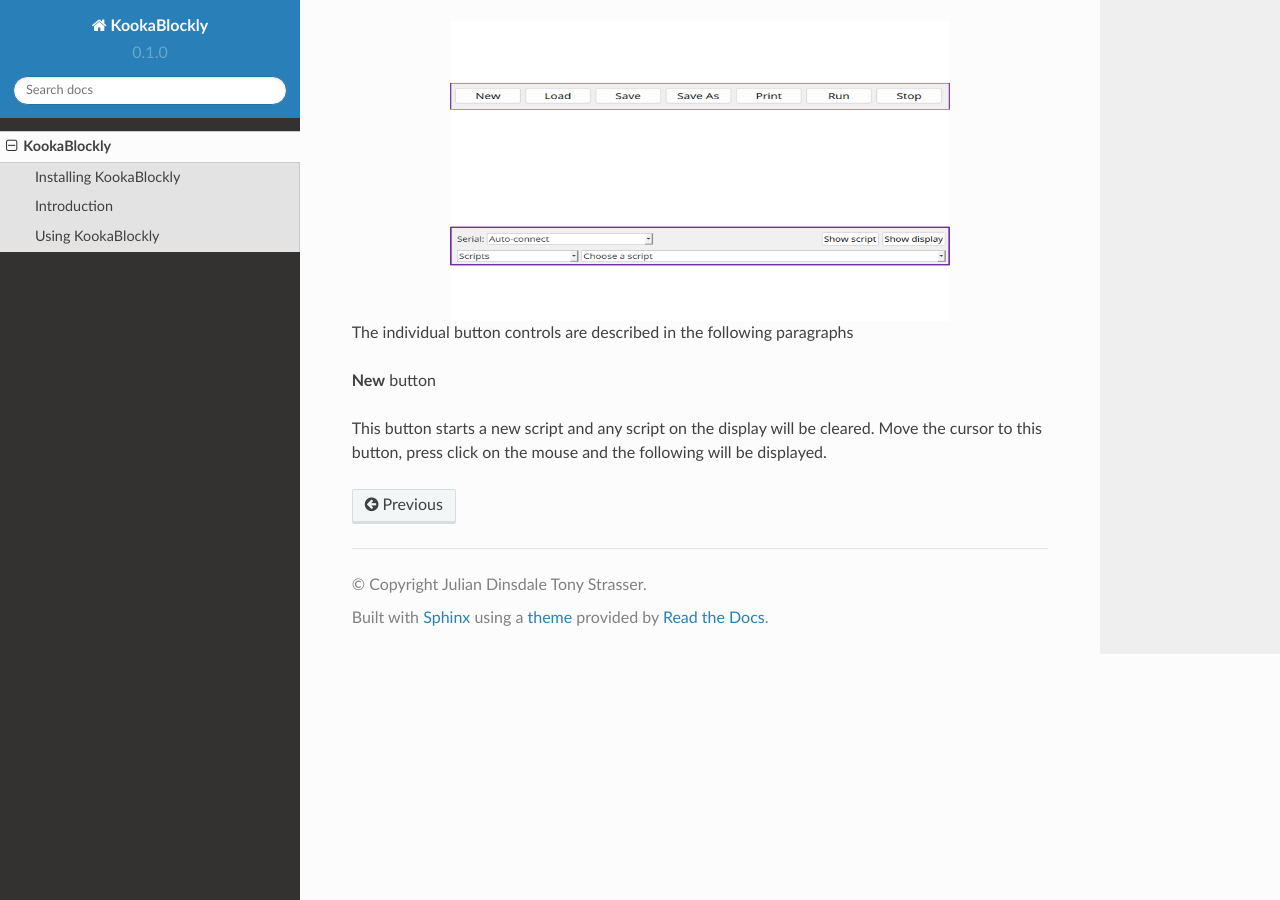
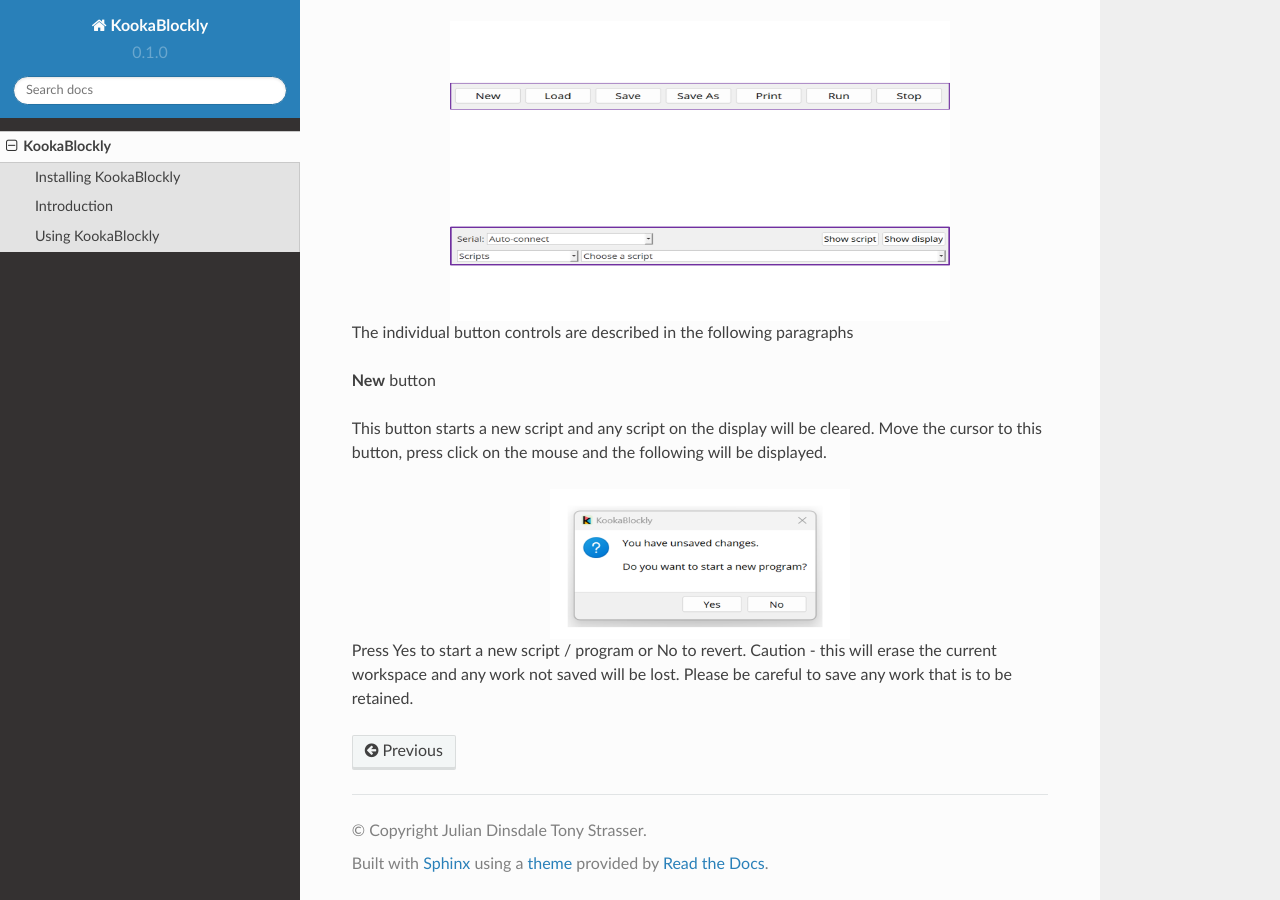
Before and after one commit to JulianDinsdale/KookaBlockly, a Sphinx documentation site: the page built from docs/source/KookaBlockly_Overview.rst, in a window 1280 px wide and 900 px high, scrolled down 1924 px. Built offline with Sphinx 7.4.7 and the Read the Docs theme 2.0.0, drawn with Linux system fonts in a browser that asks for light colours.

Commit message:
insert pic

```diff
--- a/docs/source/KookaBlockly_Overview.rst
+++ b/docs/source/KookaBlockly_Overview.rst
@@ -84,3 +84,12 @@
 
 This button starts a new script and any script on the display will be cleared. Move the cursor
 to this button, press click on the mouse and the following will be displayed.
+
+.. image:: images/Start_New_Pgm.png
+    :width: 300
+    :height: 150
+    :align: center
+    :alt: Start New Program ?
+
+Press Yes to start a new script / program or No to revert.  Caution - this will erase the current workspace and any
+work not saved will be lost.  Please be careful to save any work that is to be retained.
```
Also changed, not shown: docs/source/images/Start_New_Pgm.png (added).
